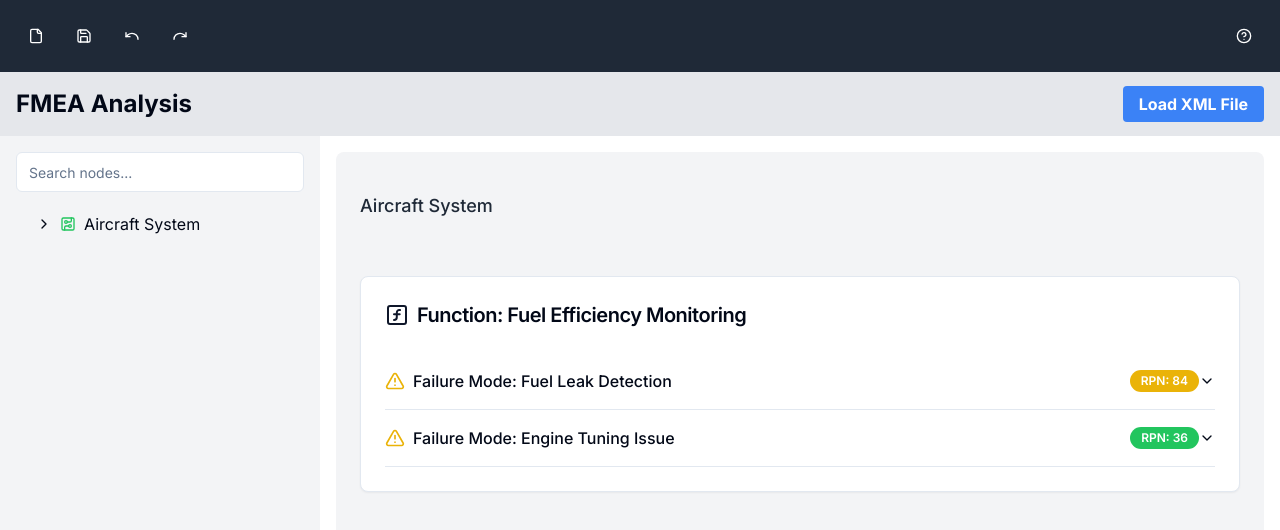
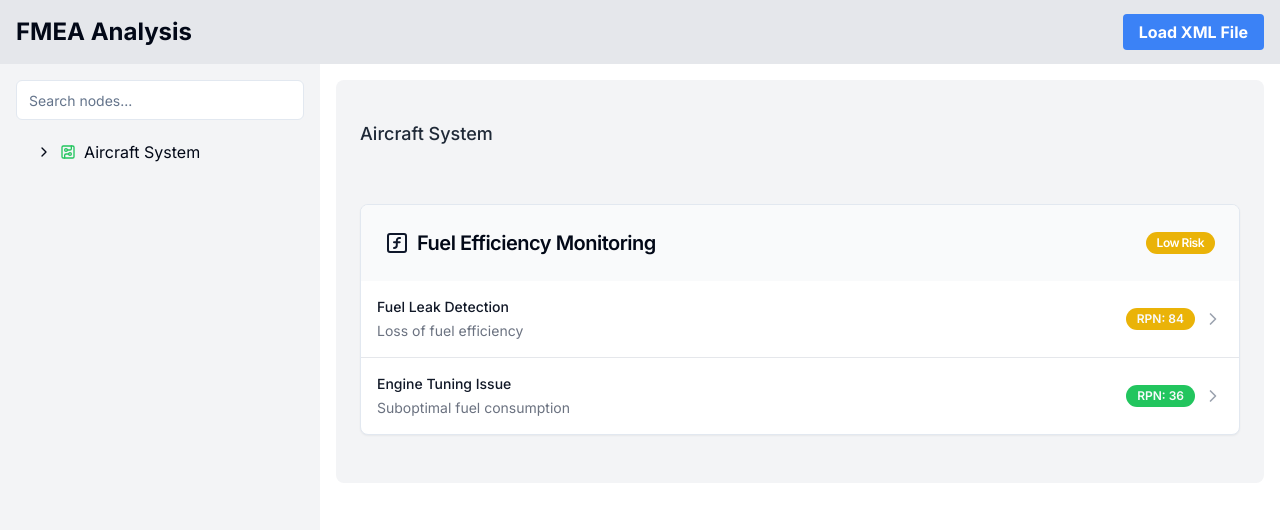
Before and after one commit to technative-amsgroup/delles-fmea, a Next.js app: page / in a window 1280 px wide. Both pictures are taken after a click on the element "Aircraft System". Shown: the top 530 px of the page. Built offline with nearby package versions, Linux system fonts and the light colour scheme.

Commit message:
Update the appearance of the function card

```diff
--- a/package.json
+++ b/package.json
@@ -10,6 +10,7 @@
   },
   "dependencies": {
     "@radix-ui/react-accordion": "^1.2.1",
+    "@radix-ui/react-progress": "^1.1.0",
     "@radix-ui/react-select": "^2.1.2",
     "@radix-ui/react-slider": "^1.2.1",
     "@radix-ui/react-slot": "^1.1.0",
--- a/src/components/fault-card.tsx
+++ b/src/components/fault-card.tsx
@@ -309,9 +309,6 @@ function ActionList({ title, actions }: { title: string; actions: string[] }) {
                             className="text-sm text-gray-600 flex items-center justify-between"
                         >
                             <span>{action}</span>
-                            <Badge variant="outline" className="text-xs">
-                                Partially Effective
-                            </Badge>
                         </li>
                     ))}
                 </ul>
--- a/src/components/fmea-page.tsx
+++ b/src/components/fmea-page.tsx
@@ -5,7 +5,6 @@ import { TreeView } from "@/components/tree-view";
 import { TreeNode, ParentTreeNode } from "@/lib/types"; // Import TreeNode and ParentNode from types
 import { FMEAWorksheet } from "@/components/fmea-worksheet";
 
-import { HeaderToolbar } from "@/components/header-toolbar";
 import { FMEARow } from "@/lib/types"; // Import FMEARow from types
 import { initialTree } from "@/lib/initial-tree-data"; // Add this import
 import { convertXMLToJSON } from "@/lib/xml-to-json-converter"; // Add this import
@@ -79,7 +78,6 @@ export function FmeaPage() {
 
     return (
         <div className="flex flex-col h-screen">
-            <HeaderToolbar />
             <div className="flex items-center justify-between p-4 bg-gray-200">
                 <h1 className="text-2xl font-bold">FMEA Analysis</h1>
                 <div>
--- a/src/components/function-card.tsx
+++ b/src/components/function-card.tsx
@@ -1,24 +1,20 @@
 // function-card.tsx
-import React, { useCallback, useMemo } from "react";
-import { FunctionSquareIcon, AlertTriangleIcon } from "lucide-react";
+import React, { useCallback, useMemo, useState } from "react";
+import {
+    FunctionSquareIcon,
+    ChevronRightIcon,
+    ChevronDownIcon,
+} from "lucide-react";
 import {
     ParentTreeNode,
     FaultTreeNode,
     FMEAData,
     FaultData,
 } from "@/lib/types";
+import { Card, CardHeader, CardTitle, CardContent } from "@/components/ui/card";
+import { Badge } from "@/components/ui/badge";
+import { cn } from "@/lib/utils";
 import { FaultCardComponent } from "@/components/fault-card";
-import {
-    Accordion,
-    AccordionContent,
-    AccordionItem,
-    AccordionTrigger,
-} from "@/components/ui/accordion";
-import { Badge } from "@/components/ui/badge";
-import { Card, CardHeader, CardTitle, CardContent } from "@/components/ui/card";
-import { cn } from "@/lib/utils";
-
-const MemoizedFaultCardComponent = React.memo(FaultCardComponent);
 
 interface FunctionCardProps {
     func: ParentTreeNode;
@@ -39,12 +35,7 @@ export const FunctionCard = React.memo(function FunctionCard({
     data,
     onFaultDataChange,
 }: FunctionCardProps) {
-    const getRPNColor = useCallback((rpn: number) => {
-        if (rpn >= 200) return "bg-red-500 text-white";
-        if (rpn >= 120) return "bg-orange-500 text-white";
-        if (rpn >= 80) return "bg-yellow-500 text-white";
-        return "bg-green-500 text-white";
-    }, []);
+    const [openFaultId, setOpenFaultId] = useState<string | null>(null);
 
     const handleFaultDataChange = useCallback(
         (
@@ -57,83 +48,133 @@ export const FunctionCard = React.memo(function FunctionCard({
         [onFaultDataChange]
     );
 
-    // Memoize the onDataChange handlers for each fault to ensure they are stable
-    const faultDataChangeHandlers = useMemo(() => {
-        const handlers: Record<
-            string,
-            (updatedFaultData: Partial<FaultData>) => void
-        > = {};
-        faults.forEach((fault) => {
-            handlers[fault.id] = (updatedFaultData) =>
-                handleFaultDataChange(func.id, fault.id, updatedFaultData);
-        });
-        return handlers;
-    }, [faults, func.id, handleFaultDataChange]);
-
-    const memoizedFaults = useMemo(() => {
-        return faults.map((fault) => {
+    const sortedFaults = useMemo(() => {
+        return faults
+            .map((fault) => {
                 const faultData =
-                data[componentId]?.functions[func.id]?.faults[fault.id] || {};
+                    data[componentId]?.functions[func.id]?.faults[fault.id] ||
+                    {};
                 const rpn =
                     (Number(faultData.severity) || 1) *
                     (Number(faultData.occurrence) || 1) *
                     (Number(faultData.detection) || 1);
+                return { ...fault, rpn, faultData };
+            })
+            .sort((a, b) => b.rpn - a.rpn);
+    }, [faults, data, componentId, func.id]);
+
+    const overallRisk = useMemo(() => {
+        const highestRPN = sortedFaults.length > 0 ? sortedFaults[0].rpn : 0;
+        if (highestRPN >= 200) return { level: "High", color: "bg-red-500" };
+        if (highestRPN >= 120)
+            return { level: "Medium", color: "bg-orange-500" };
+        if (highestRPN >= 80) return { level: "Low", color: "bg-yellow-500" };
+        return { level: "Very Low", color: "bg-green-500" };
+    }, [sortedFaults]);
+
+    const toggleFault = (faultId: string) => {
+        setOpenFaultId(openFaultId === faultId ? null : faultId);
+    };
 
     return (
-                <AccordionItem value={fault.id} key={fault.id}>
-                    <AccordionTrigger className="hover:no-underline">
-                        <div className="flex items-center justify-between w-full">
+        <Card className="mb-6 overflow-hidden">
+            <CardHeader className="bg-gray-50">
+                <CardTitle className="flex items-center justify-between text-xl font-semibold">
                     <div className="flex items-center space-x-2">
-                                <AlertTriangleIcon className="h-5 w-5 text-yellow-500" />
-                                <span>
-                                    Failure Mode:{" "}
-                                    {faultData.failureMode || fault.name}
-                                </span>
+                        <FunctionSquareIcon className="h-6 w-6 text-primary" />
+                        <span>{func.name}</span>
                     </div>
-                            <Badge className={cn(getRPNColor(rpn))}>
-                                RPN: {rpn}
+                    <Badge className={cn("text-white", overallRisk.color)}>
+                        {overallRisk.level} Risk
                     </Badge>
-                        </div>
-                    </AccordionTrigger>
-                    <AccordionContent>
-                        <MemoizedFaultCardComponent
-                            id={fault.id}
-                            component={componentId}
-                            failureMode={faultData.failureMode || fault.name}
-                            effect={faultData.effect || ""}
-                            cause={faultData.cause || ""}
-                            severity={Number(faultData.severity) || 1}
-                            occurrence={Number(faultData.occurrence) || 1}
-                            detection={Number(faultData.detection) || 1}
-                            controls={faultData.controls || ""}
-                            onDataChange={faultDataChangeHandlers[fault.id]}
-                        />
-                    </AccordionContent>
-                </AccordionItem>
-            );
-        });
-    }, [
-        faults,
-        data,
-        componentId,
-        func.id,
-        getRPNColor,
-        faultDataChangeHandlers,
-    ]);
-
-    return (
-        <Card className="mb-6">
-            <CardHeader>
-                <CardTitle className="flex items-center space-x-2 text-xl font-semibold">
-                    <FunctionSquareIcon className="h-6 w-6 text-primary" />
-                    <span>Function: {func.name}</span>
                 </CardTitle>
             </CardHeader>
-            <CardContent>
-                <Accordion type="single" collapsible className="w-full">
-                    {memoizedFaults}
-                </Accordion>
+            <CardContent className="p-0">
+                <ul className="divide-y divide-gray-200">
+                    {sortedFaults.map((fault) => (
+                        <li key={fault.id}>
+                            <div
+                                className="p-4 hover:bg-gray-50 cursor-pointer"
+                                onClick={() => toggleFault(fault.id)}
+                            >
+                                <div className="flex items-center justify-between">
+                                    <div>
+                                        <h3 className="text-sm font-medium text-gray-900">
+                                            {fault.faultData.failureMode ||
+                                                fault.name}
+                                        </h3>
+                                        <p className="mt-1 text-sm text-gray-500 truncate">
+                                            {fault.faultData.effect ||
+                                                "No effect specified"}
+                                        </p>
+                                    </div>
+                                    <div className="flex items-center">
+                                        <Badge
+                                            className={cn(
+                                                getRPNColor(fault.rpn),
+                                                "mr-2"
+                                            )}
+                                        >
+                                            RPN: {fault.rpn}
+                                        </Badge>
+                                        {openFaultId === fault.id ? (
+                                            <ChevronDownIcon className="h-5 w-5 text-gray-400" />
+                                        ) : (
+                                            <ChevronRightIcon className="h-5 w-5 text-gray-400" />
+                                        )}
+                                    </div>
+                                </div>
+                            </div>
+                            {openFaultId === fault.id && (
+                                <FaultCardComponent
+                                    id={fault.id}
+                                    component={func.name}
+                                    failureMode={
+                                        fault.faultData.failureMode ||
+                                        fault.name
+                                    }
+                                    effect={
+                                        fault.faultData.effect ||
+                                        "No effect specified"
+                                    }
+                                    cause={
+                                        fault.faultData.cause ||
+                                        "No cause specified"
+                                    }
+                                    severity={
+                                        Number(fault.faultData.severity) || 1
+                                    }
+                                    occurrence={
+                                        Number(fault.faultData.occurrence) || 1
+                                    }
+                                    detection={
+                                        Number(fault.faultData.detection) || 1
+                                    }
+                                    controls={
+                                        fault.faultData.controls ||
+                                        "No controls specified"
+                                    }
+                                    onDataChange={(updatedFaultData) =>
+                                        handleFaultDataChange(
+                                            func.id,
+                                            fault.id,
+                                            updatedFaultData
+                                        )
+                                    }
+                                />
+                            )}
+                        </li>
+                    ))}
+                </ul>
             </CardContent>
         </Card>
     );
 });
+
+// Helper function to determine RPN color
+function getRPNColor(rpn: number) {
+    if (rpn >= 200) return "bg-red-500";
+    if (rpn >= 120) return "bg-orange-500";
+    if (rpn >= 80) return "bg-yellow-500";
+    return "bg-green-500";
+}
```
Also changed, not shown: 1 other file (tests, documents, lock files or other folders). Lines whose indentation alone changed are shown as unchanged.
